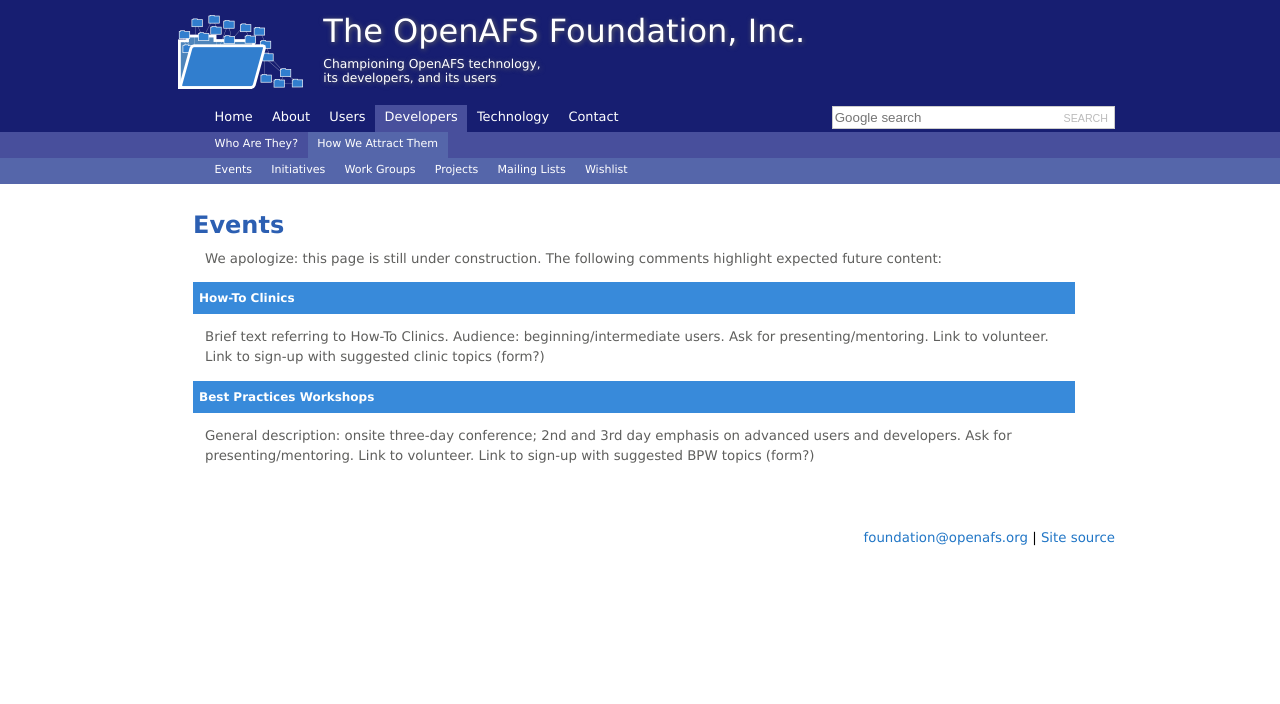
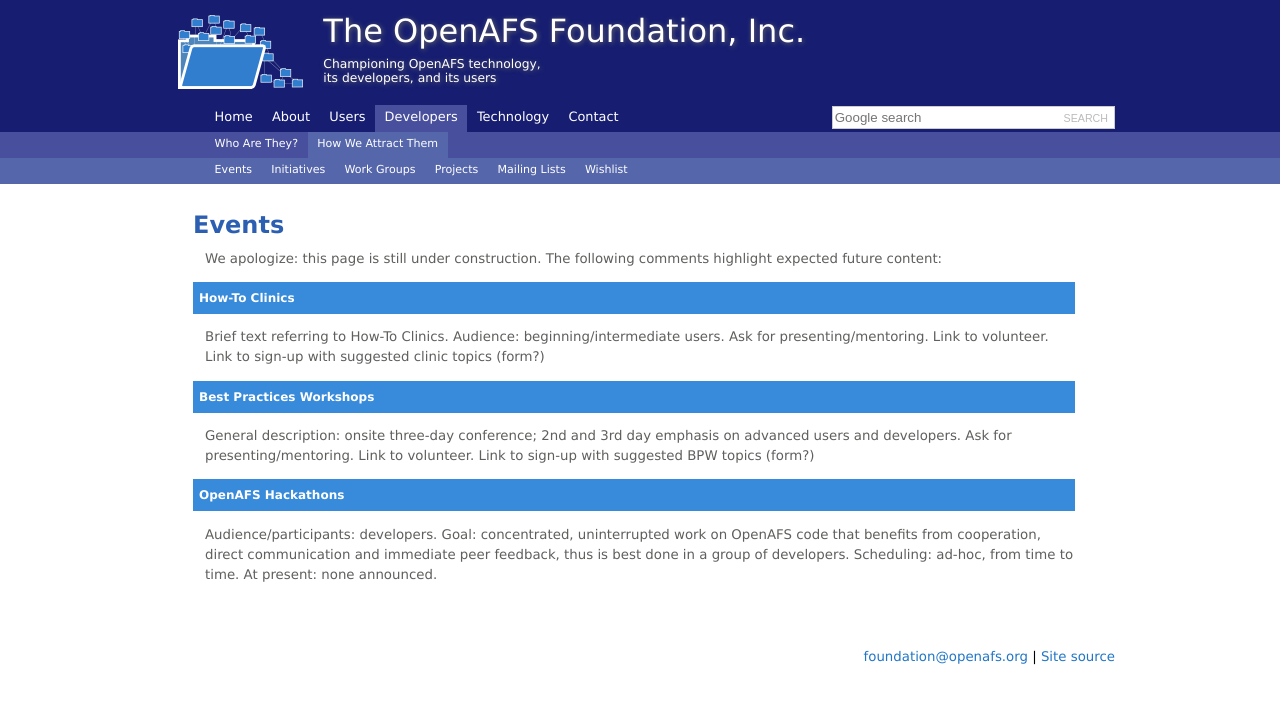
Before and after one commit to openafsfoundation/openafsfoundation.org, a Jekyll site: the page built from devs/events/index.md, in a window 1280 px wide. Shown: the top 704 px of the page. Built offline with Jekyll 4.4.1, drawn with Linux system fonts in a browser that asks for light colours.

Commit message:
devs/events
paste/add text Hackathons

```diff
--- a/devs/events/index.md
+++ b/devs/events/index.md
@@ -14,3 +14,9 @@
 ### Best Practices Workshops ###
 
 General description: onsite three-day conference; 2nd and 3rd day emphasis on advanced users and developers.  Ask for presenting/mentoring.  Link to volunteer.  Link to sign-up with suggested BPW topics (form?)
+
+### OpenAFS Hackathons ###
+
+Audience/participants: developers. Goal: concentrated, uninterrupted work on OpenAFS code that benefits from cooperation, direct communication and immediate peer feedback, thus is best done in a group of developers.
+Scheduling: ad-hoc, from time to time.
+At present: none announced.
```
